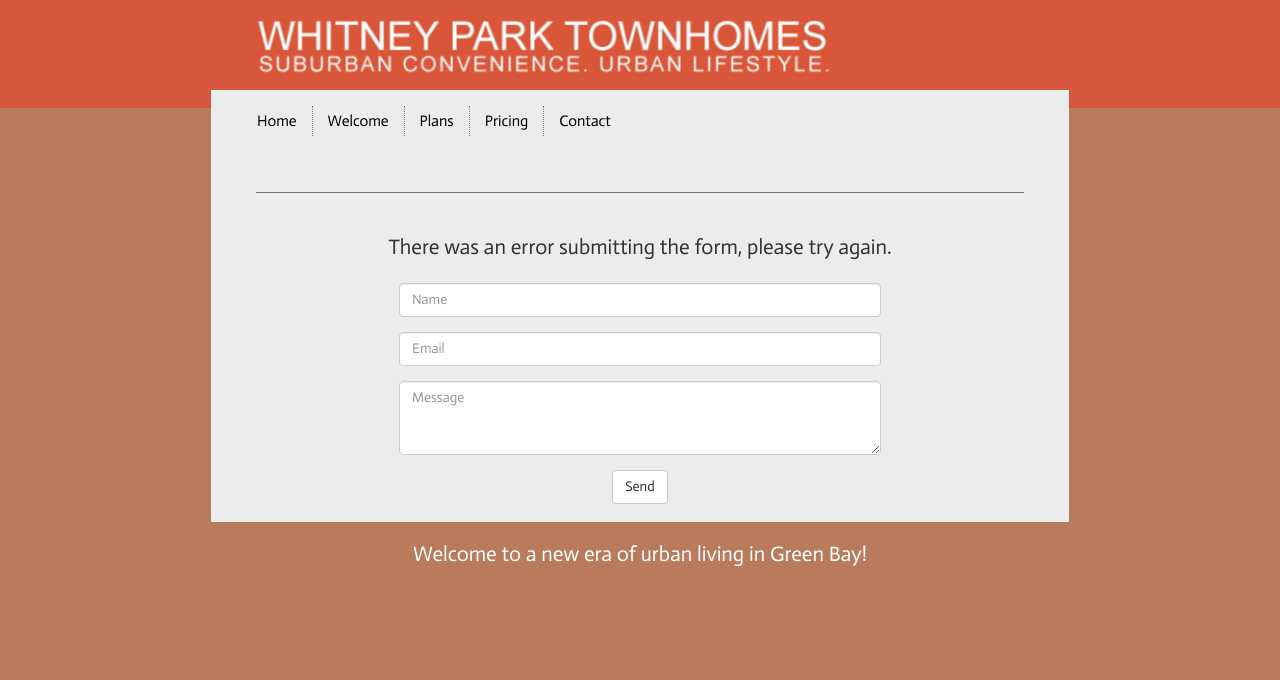
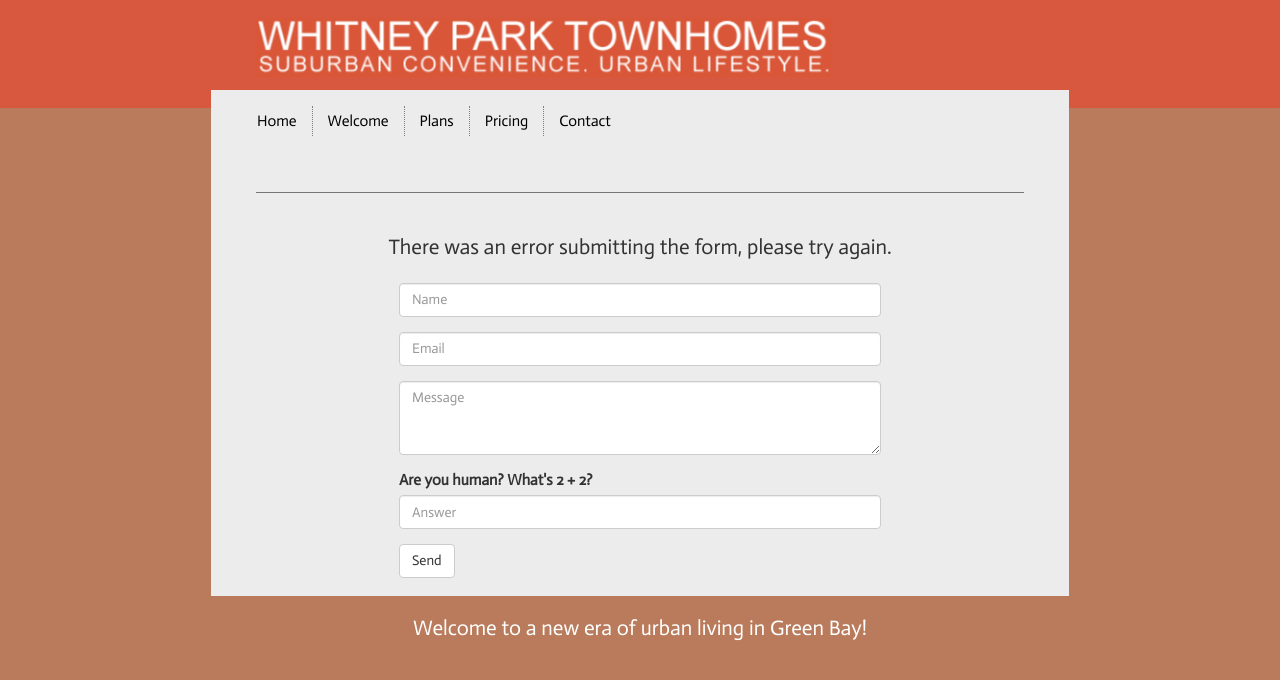
Before and after one commit to sandcastleco/whitney-park, a Jekyll site: the page built from error.md, in a window 1280 px wide. Shown: the top 680 px of the page. Built offline with Jekyll 4.4.1, drawn with Linux system fonts in a browser that asks for light colours; nearby versions of some CDN libraries.

Commit message:
Switch to formspree with human test

```diff
--- a/_includes/contact-form.html
+++ b/_includes/contact-form.html
@@ -1,5 +1,5 @@
-<form action="/contact.php" method="POST">
-  <!-- <input type="hidden" name="_next" value="http://whitneypark.com/thank-you"> -->
+<!-- <form action="/contact.php" method="POST">
+  <input type="hidden" name="_next" value="http://whitneypark.com/thank-you">
   <div class="form-group">
     <label class="sr-only" for="name">Your name</label>
     <input type="text" class="form-control" id="name" name="name" placeholder="Name">
@@ -14,4 +14,26 @@
   </div>
   <div class="g-recaptcha" data-sitekey="6LfPeAgUAAAAAIVKsT2AhfXG01LthV7Gd4909iFe"></div>
   <button type="submit" class="btn btn-default">Send</button>
+</form> -->
+
+<form id="contact-form">
+  <input type="hidden" name="_next" value="http://whitneypark.com/thank-you">
+  <div class="form-group">
+    <label class="sr-only" for="name">Your name</label>
+    <input type="text" class="form-control" id="name" name="name" placeholder="Name">
+  </div>
+  <div class="form-group">
+    <label class="sr-only" for="email">Email address</label>
+    <input type="email" class="form-control" id="email" name="email" placeholder="Email">
+  </div>
+  <div class="form-group">
+    <label class="sr-only" for="message">Message</label>
+    <textarea id="message" class="form-control" rows="3" name="message" placeholder="Message"></textarea>
+  </div>
+  <div class="form-group">
+    <label for="test">Are you human? What's 2 + 2?</label>
+    <input type="text" class="form-control" id="test" name="test" placeholder="Answer">
+  </div>
+  <input class="sr-only" type="text" name="_gotcha">
+  <button type="submit" class="btn btn-default">Send</button>
 </form>
--- a/_includes/scripts.html
+++ b/_includes/scripts.html
@@ -1,2 +1,26 @@
 <script src="https://ajax.googleapis.com/ajax/libs/jquery/1.11.3/jquery.min.js"></script>
 <script src="https://maxcdn.bootstrapcdn.com/bootstrap/3.3.6/js/bootstrap.min.js" integrity="sha384-0mSbJDEHialfmuBBQP6A4Qrprq5OVfW37PRR3j5ELqxss1yVqOtnepnHVP9aJ7xS" crossorigin="anonymous"></script>
+<script>
+console.log("test");
+var $contactForm = $('#contact-form');
+$contactForm.submit(function(e) {
+  console.log("submitted");
+  var value = $("#test").val();
+  console.log(value);
+	e.preventDefault();
+  if (value == 4) {
+    $.ajax({
+  		url: 'https://formspree.io/gb@gb-re.com',
+  		method: 'POST',
+  		data: $(this).serialize(),
+  		dataType: 'json',
+      success: function(data) {
+  			console.log(data);
+        window.location.href = "/thank-you";
+  		}
+  	});
+  } else {
+    window.location.href = "/error";
+  }
+});
+</script>
--- a/error.md
+++ b/error.md
@@ -4,9 +4,9 @@ title: Error
 permalink: /error
 ---
 
-<div class="text-center">
+<div>
   <hr>
-  <p class="lead">There was an error submitting the form, please try again.</p>
+  <p class="lead text-center">There was an error submitting the form, please try again.</p>
   <div class="col-md-8 center-block">
     {% include contact-form.html %}
   </div>
```
Also changed, not shown: 5 other files.
